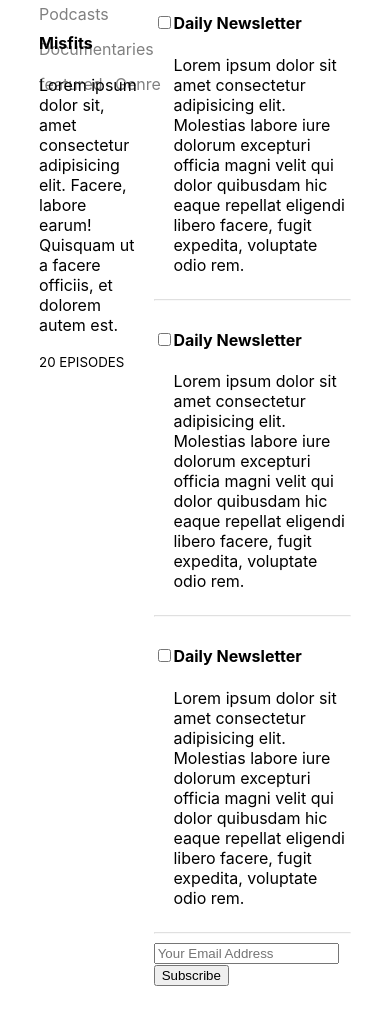
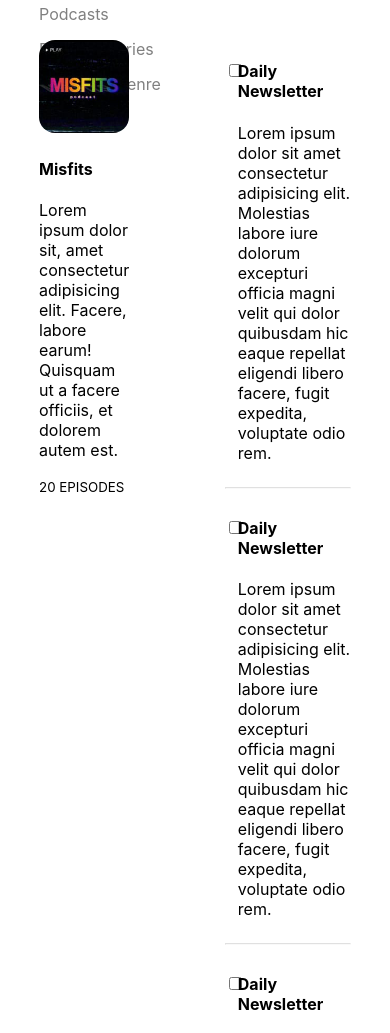
Before and after one commit to Gracekal91/acrylik, a plain HTML site: page index.html in a window 390 px wide. Shown: the part 78-1111 px from the top of the page. Before the commit the page ends 1064 px from the top, so only its background shows below. Drawn offline with Linux system fonts and the light colour scheme.

Commit message:
Done, responsive remaining

```diff
--- a/css/main.css
+++ b/css/main.css
@@ -27,7 +27,6 @@ a {
 header {
   width: 100;
   max-height: 70px;
-  background: lightblue;
 }
 
 .navigation {
@@ -61,7 +60,10 @@ header .right-nav {
 }
 
 /*Main*/
-
+main{
+    margin-top: 3rem;
+    padding-bottom: 5rem;
+}
 main .container{
 width: 80%;
 margin: auto;
@@ -73,6 +75,7 @@ grid-gap: 1rem;
 main .item{
     display: grid;
     grid-template-columns: 10% 90%;
+
 }
 
 hr{
@@ -83,3 +86,37 @@ hr{
 input[type="checkbox"]{
     margin-top: 1.5rem;
 }
+
+/*Left content*/
+.left-content{
+margin-right: 5rem;
+}
+
+.left-content img{
+    width: 100%;
+    border-radius: 1rem;
+}
+
+/*Fom subscription*/
+
+form{
+    margin-top: 1.5rem;
+}
+
+form input{
+    border: none;
+    border-bottom: solid 1px #ccc;
+    padding-bottom: 0.5rem;
+    width: 50%;
+    margin-right: 2rem;
+    color:gray;
+}
+
+form button{
+    border: none;
+    background: green;
+    color: honeydew;
+    padding: 0.5rem 1.4rem;
+    border-radius: 0.8rem;
+    cursor: pointer;
+}
--- a/index.html
+++ b/index.html
@@ -32,7 +32,7 @@
     <main>
         <div class="container">
             <div class="left-content">
-                <img src="" alt="">
+                <img src="./images/img_1.png" alt="">
                 <h4>Misfits</h4>
                 <p>Lorem ipsum dolor sit, amet consectetur adipisicing elit. Facere, labore earum! Quisquam ut a facere officiis, et dolorem autem est.</p>
                 <small>20 EPISODES</small>
@@ -63,13 +63,15 @@
                     <div class="left-btn">
                         <input type="checkbox">
                     </div>
-                    <div class="content-righ">
+                    <div class="content-right">
                         <h4>Daily Newsletter</h4>
                         <p>Lorem ipsum dolor sit amet consectetur adipisicing elit. Molestias labore iure dolorum excepturi officia magni velit qui dolor quibusdam hic eaque repellat eligendi libero facere, fugit expedita, voluptate odio rem.</p>
                     </div>
                 </div>
-                <hr>
-                <input type="text" placeholder="Your Email Address"><button type="submit">Subscribe</button>
+                <form action="#">
+                    <input type="text" placeholder="Your Email Address"><button type="submit">Subscribe</button>
+                </form>
+
             </div>
 
 
```
Also changed, not shown: images/img_1.png (added).
